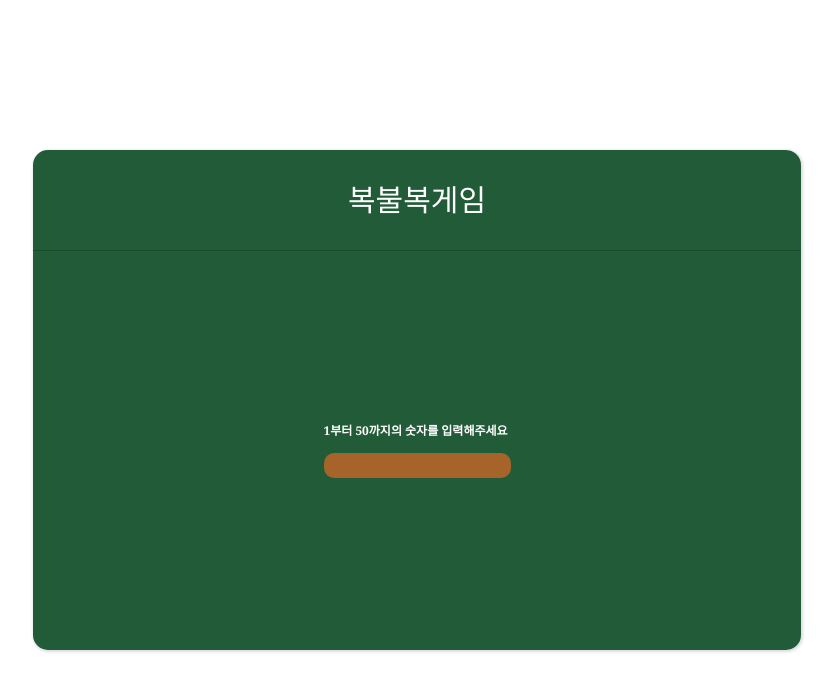
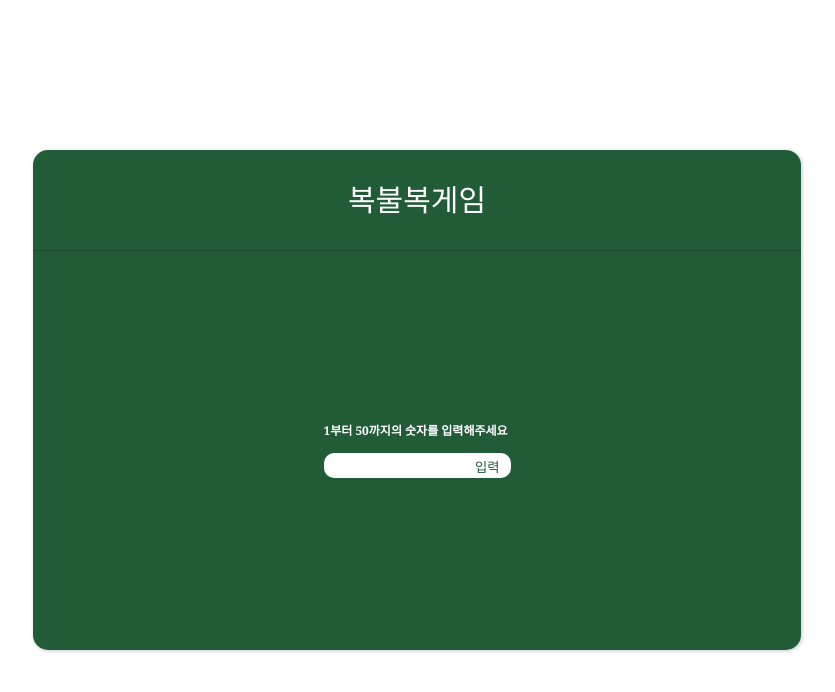
Before and after one commit to rlaclghks123/random-game, a React (Vite) app: page /game in a window 1280 px wide. Shown: the top 692 px of the page, without its empty margins (223-1058 px from the left). Built offline with nearby package versions, Linux system fonts and the light colour scheme; no server answers.

Commit message:
Refactor: 입력버튼 추가

```diff
--- a/src/pages/Game/index.style.ts
+++ b/src/pages/Game/index.style.ts
@@ -40,6 +40,7 @@ export const StyleMain = styled.div`
 export const StyleFormContainer = styled.div``;
 
 export const StyleForm = styled.form`
+  position: relative;
   display: flex;
   justify-content: center;
 
@@ -53,7 +54,6 @@ export const StyleForm = styled.form`
     border: none;
     border-radius: 10px;
     color: white;
-    background-color: #a7642a;
     cursor: pointer;
 
     &:focus {
@@ -71,10 +71,26 @@ export const StyleInputBox = styled.div`
   gap: 16px;
 `;
 
+export const StyleButton = styled.button`
+  position: absolute;
+  right: 5px;
+  top: 59%;
+  margin-left: 5px;
+  border: none;
+  border-radius: 5px;
+  color: #225b38;
+  background-color: white;
+  cursor: pointer;
+
+  &:hover {
+    background-color: #225b38;
+    color: white;
+  }
+`;
+
 export const StyleMessage = styled.label`
   font-size: 12px;
   font-weight: 800;
-
   color: white;
 `;
 
--- a/src/pages/Game/index.tsx
+++ b/src/pages/Game/index.tsx
@@ -15,6 +15,7 @@ import {
   StyleMessage,
   StyleCountBox,
   StyleImg,
+  StyleButton,
 } from './index.style.ts';
 import { RANDOM_GAME_TITLE } from '../../components/constants/home.ts';
 import {
@@ -112,6 +113,8 @@ function Game() {
                     onChange={handleOnChange}
                     maxLength={2}
                   />
+
+                  <StyleButton>입력</StyleButton>
                 </StyleInputBox>
               </StyleForm>
             </StyleFormContainer>
--- a/src/pages/Home/index.tsx
+++ b/src/pages/Home/index.tsx
@@ -11,14 +11,16 @@ import {
   StyleModalBox,
   StyleButton,
 } from './index.style';
-import { HOME_LINK,
+import {
+  HOME_LINK,
   GAME_LINK,
   RANDOM_GAME_TITLE,
   GAME_LINK_TITLE,
   GUIDE_TITLE,
   FAQ_TITLE,
   MODAL_INSTRUCTION_TITLE,
-MODAL_FAQ_TITLE, } from '../../components/constants/home';
+  MODAL_FAQ_TITLE,
+} from '../../components/constants/home';
 
 const Home = () => {
   const [isInstructionModal, setIsInstructionModal] = useState(false);
@@ -48,6 +50,11 @@ const Home = () => {
       content:
         '복불복 게임 규칙은 어떻게 되나요? → 사용자가 정한 규칙에 따라 사진 속 사람이 많이 나오거나 적게 나온 사람이 당첨입니다.',
     },
+
+    {
+      content:
+        '숫자를 입력 후 키보드에서 "완료" 혹은 "done" 버튼을 누를 경우 제출이 되지 않습니다.',
+    },
     {
       content:
         '사람 얼굴이 반만 나왔어요! → 복불복 게임 전 미리 규칙을 정하고 게임을 하시는걸 추천합니다. 예를들어 사람 얼굴이 80% 이상 나오면 OK',
@@ -57,8 +64,6 @@ const Home = () => {
       content: '사람이 아닌 캐릭터는 어떻게 되나요? → 캐릭터는 인정하지 않습니다. ',
     },
   ];
-
-
 
   return (
     <MainPage>
@@ -82,7 +87,11 @@ const Home = () => {
         </StyleMoveBox>
       </StyleMain>
       {isInstructionModal && (
-        <Modal offModal={offInstructionModal} title={MODAL_INSTRUCTION_TITLE} data={instructionData} />
+        <Modal
+          offModal={offInstructionModal}
+          title={MODAL_INSTRUCTION_TITLE}
+          data={instructionData}
+        />
       )}
       {isFaqModal && <Modal offModal={offFaqModal} title={MODAL_FAQ_TITLE} data={faqData} />}
     </MainPage>
```
Lines whose indentation alone changed are shown as unchanged.
